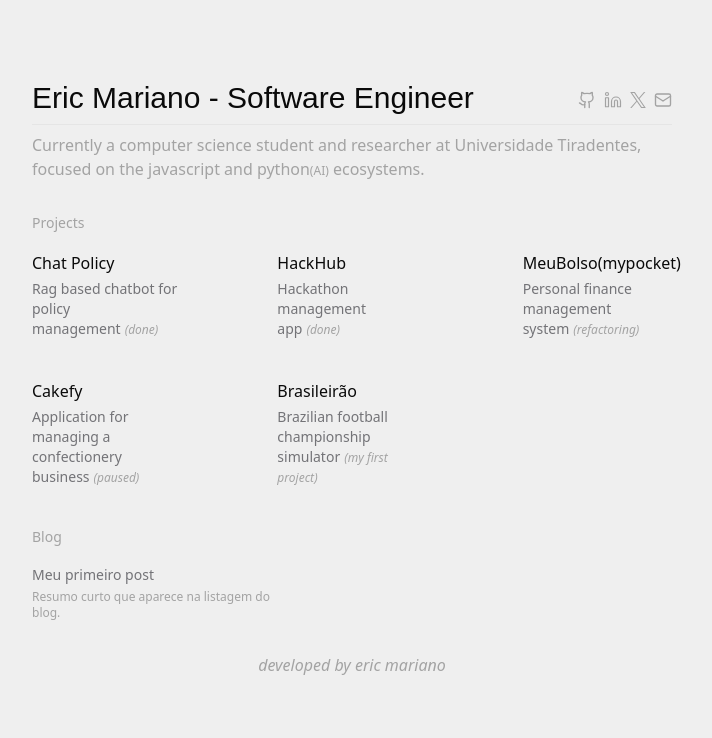
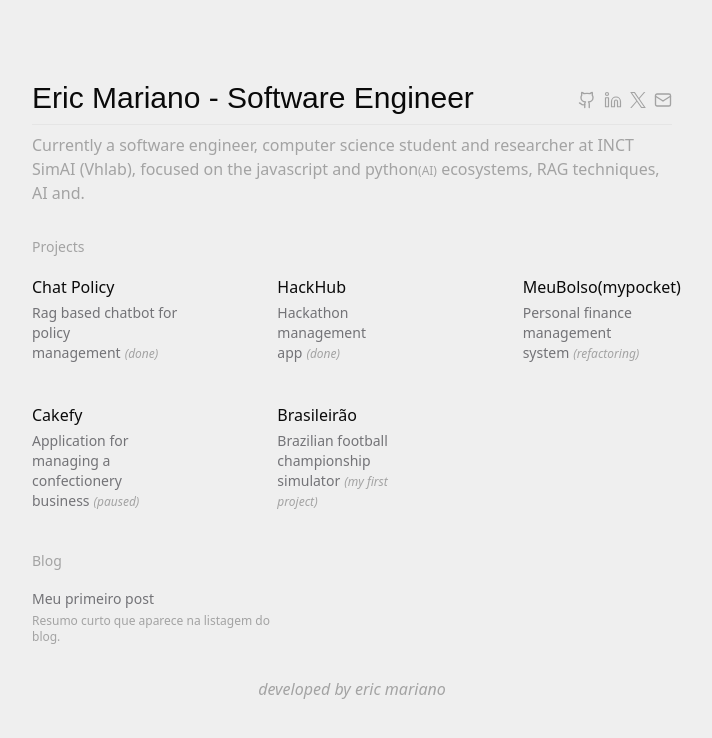
Before and after one commit to EricMariano/homepage, a Next.js app: page / in a window 1280 px wide. Shown: the top 738 px of the page, without its empty margins (288-1000 px from the left). Built offline with nearby package versions, Linux system fonts and the light colour scheme; a web font is replaced by a local one.

Commit message:
Revise personal description in c-header component
Updated the description to reflect current role and focus areas.

```diff
--- a/src/app/c-header.tsx
+++ b/src/app/c-header.tsx
@@ -84,7 +84,7 @@ export function Header() {
                 </div>
             </div>
             <Separator />
-            <p className="text-[12px] md:text-base text-[#A3A3A3]">Currently a computer science student and researcher at Universidade Tiradentes, focused on the javascript and python<span className="text-[12px]">(AI)</span> ecosystems.</p>
+            <p className="text-[12px] md:text-base text-[#A3A3A3]">Currently a software engineer, computer science student and researcher at INCT SimAI (Vhlab), focused on the javascript and python<span className="text-[12px]">(AI)</span> ecosystems, RAG techniques, AI and.</p>
         </header>
     )
 }
```
